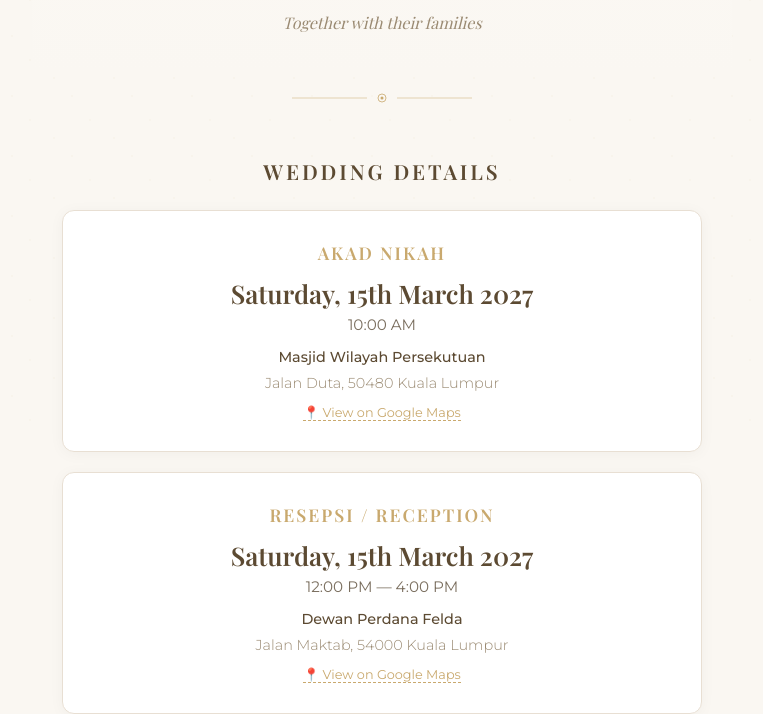
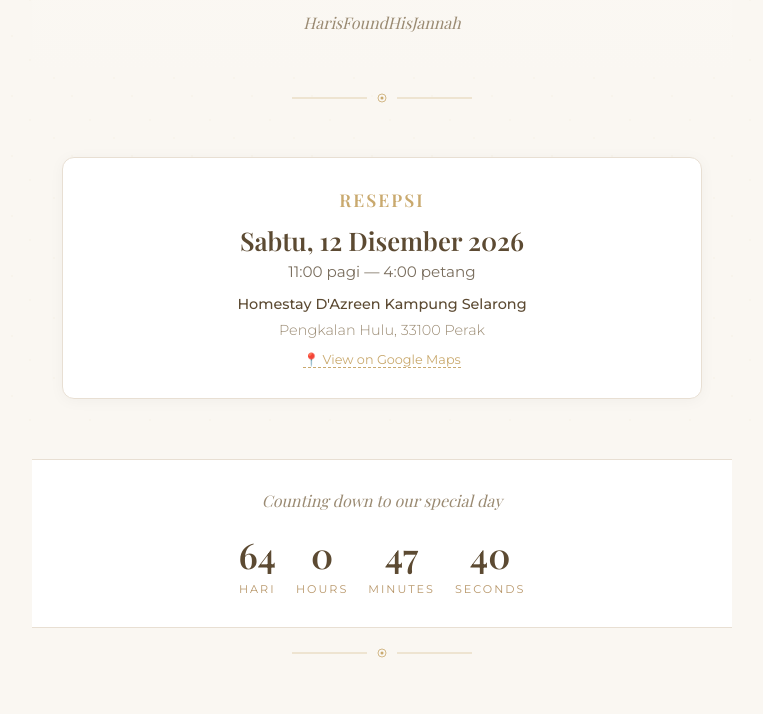
Before and after one commit to jannahZ/weddingInvitation, a plain HTML site: page index.html in a window 1280 px wide. Shown: the part 372-1086 px from the top of the page, without its empty margins (258-1021 px from the left). Drawn offline with nearby package versions, Linux system fonts and the light colour scheme; a web font is replaced by a local one.

Commit message:
Update index.html

```diff
--- a/index.html
+++ b/index.html
@@ -3,7 +3,7 @@
 <head>
     <meta charset="UTF-8">
     <meta name="viewport" content="width=device-width, initial-scale=1.0">
-    <title>Jemputan Walimatul Urus - Jannah Ahmad & Haris Sadzali</title>
+    <title>Jemputan Walimatul Urus</title>
     <link href="https://fonts.googleapis.com/css2?family=Great+Vibes&family=Playfair+Display:ital,wght@0,400;0,600;1,400&family=Montserrat:wght@300;400;500&display=swap" rel="stylesheet">
     <style>
         * {
@@ -508,7 +508,7 @@
                 <span class="ampersand">&amp;</span>
                 Haris Sadzali
             </h1>
-            <p class="tagline">Together with their families</p>
+            <p class="tagline">HarisFoundHisJannah</p>
         </section>
 
         <!-- ── Divider ── -->
@@ -523,9 +523,9 @@
 
         <!-- ── Event Details ── -->
         <section class="details-section">
-            <h2 class="fade-in fade-in-delay-1">Wedding Details</h2>
+            <!-- <h2 class="fade-in fade-in-delay-1">Wedding Details</h2> -->
 
-            <div class="event-card fade-in fade-in-delay-2">
+            <!-- <div class="event-card fade-in fade-in-delay-2">
                 <h3>Akad Nikah</h3>
                 <p class="date">Saturday, 15th March 2027</p>
                 <p class="time">10:00 AM</p>
@@ -534,17 +534,17 @@
                     Jalan Duta, 50480 Kuala Lumpur
                 </div>
                 <a href="https://maps.google.com" target="_blank" rel="noopener noreferrer" class="map-link">📍 View on Google Maps</a>
-            </div>
+            </div> -->
 
             <div class="event-card fade-in fade-in-delay-3">
-                <h3>Resepsi / Reception</h3>
-                <p class="date">Saturday, 15th March 2027</p>
-                <p class="time">12:00 PM — 4:00 PM</p>
+                <h3>Resepsi</h3>
+                <p class="date">Sabtu, 12 Disember 2026</p>
+                <p class="time">11:00 pagi — 4:00 petang</p>
                 <div class="venue">
-                    <strong>Dewan Perdana Felda</strong>
-                    Jalan Maktab, 54000 Kuala Lumpur
+                    <strong>Homestay D'Azreen Kampung Selarong</strong>
+                    Pengkalan Hulu, 33100 Perak
                 </div>
-                <a href="https://maps.google.com" target="_blank" rel="noopener noreferrer" class="map-link">📍 View on Google Maps</a>
+                <a href="https://maps.app.goo.gl/Qqf4H5Bj4b9aooXd8" target="_blank" rel="noopener noreferrer" class="map-link">📍 View on Google Maps</a>
             </div>
         </section>
 
@@ -554,7 +554,7 @@
             <div class="countdown" id="countdown">
                 <div class="countdown-item">
                     <span class="number" id="days">--</span>
-                    <span class="label">Days</span>
+                    <span class="label">Hari</span>
                 </div>
                 <div class="countdown-item">
                     <span class="number" id="hours">--</span>
@@ -584,7 +584,7 @@
         <!-- ── RSVP Section ── -->
         <section class="rsvp-section">
             <h2>RSVP</h2>
-            <p class="rsvp-subtitle">Kindly respond by 1st March 2027</p>
+            <p class="rsvp-subtitle">Kindly respond by 1st December 2026</p>
 
             <div id="rsvpForm" class="rsvp-form">
                 <div class="error-message" id="errorMessage"></div>
@@ -594,7 +594,7 @@
                     <input type="text" id="name" placeholder="Your full name" required>
                 </div>
 
-                <div class="form-group">
+                <!-- <div class="form-group">
                     <label for="email">Email</label>
                     <input type="email" id="email" placeholder="your@email.com">
                 </div>
@@ -602,7 +602,7 @@
                 <div class="form-group">
                     <label for="phone">Phone Number</label>
                     <input type="tel" id="phone" placeholder="012-345 6789">
-                </div>
+                </div> -->
 
                 <div class="form-group">
                     <label>Attendance</label>
@@ -641,14 +641,14 @@
 
             <div class="success-message" id="successMessage">
                 <div class="check-icon">💌</div>
-                <h3>Thank You!</h3>
+                <h3>Terima Kasih!</h3>
                 <p>Your RSVP has been received. We look forward to celebrating with you!</p>
             </div>
         </section>
 
         <!-- ── Footer ── -->
         <footer class="footer">
-            <p class="hashtag">#NurJannahAhmad2027</p>
+            <p class="hashtag">#HarisFoundHisJannah</p>
             <p>We can't wait to celebrate with you</p>
             <div class="hearts">♥</div>
         </footer>
@@ -661,10 +661,10 @@
         // ═══════════════════════════════════════════
 
         // Replace with your Google Apps Script Web App URL (see setup instructions)
-        const GOOGLE_SCRIPT_URL = 'YOUR_GOOGLE_APPS_SCRIPT_URL_HERE';
+        const GOOGLE_SCRIPT_URL = 'https://script.google.com/macros/s/AKfycbyOcuYSyHyJjFfAXp9B7zFgj4r11Ra9xZJbieVH7iGOfomZYne7KdI2xapXobVfHwS-/exec';
 
         // Wedding date for countdown (YYYY, Month-1, Day, Hour, Minute)
-        const WEDDING_DATE = new Date(2027, 2, 15, 10, 0, 0); // March 15, 2027 at 10:00 AM
+        const WEDDING_DATE = new Date(2026, 12, 12, 11, 0, 0); // March 15, 2027 at 10:00 AM
 
         // ═══════════════════════════════════════════
         //  COUNTDOWN TIMER
```
